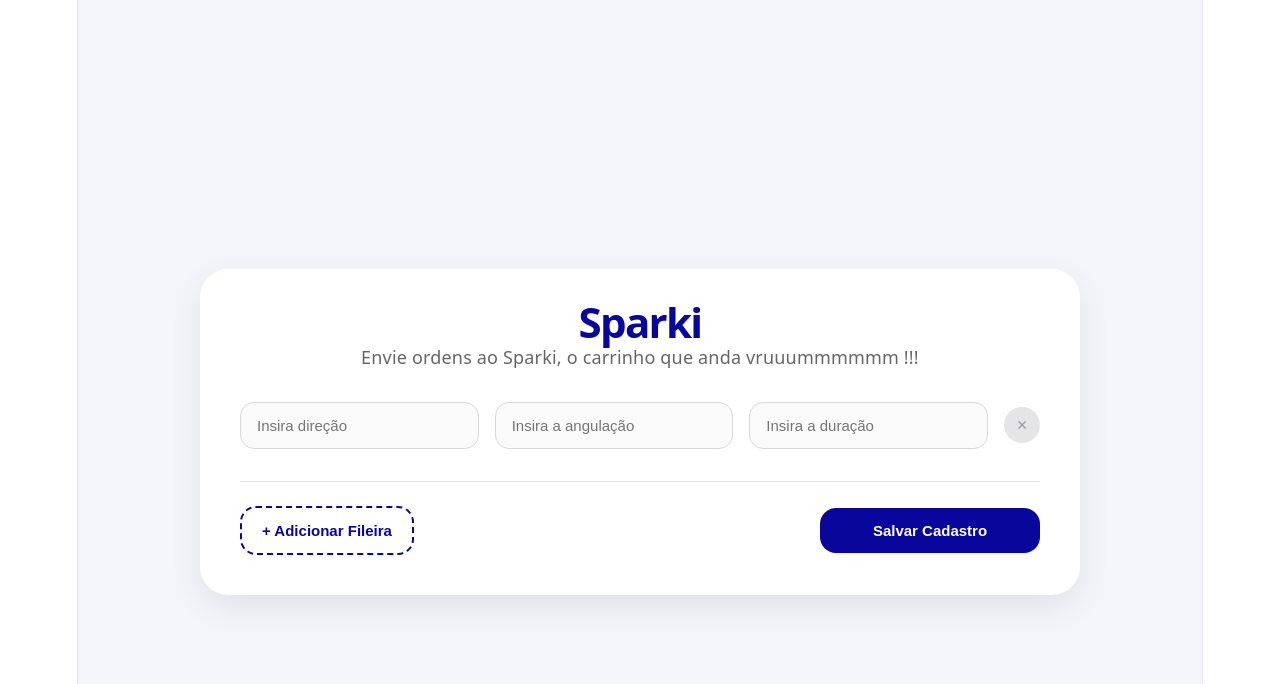
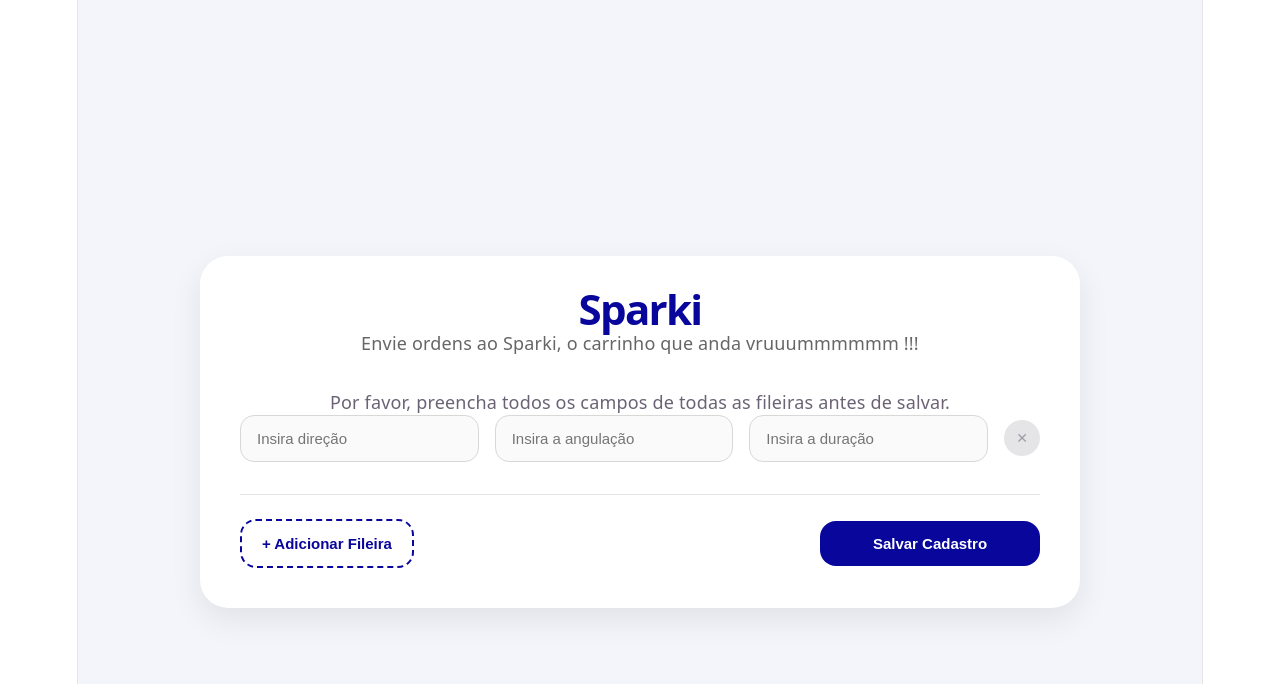
Before and after one commit to GustavoBeckSilva/sparki-project, a React (Vite) app in the folder frontend/: page / in a window 1280 px wide. Both pictures are taken after a click on the button "Salvar Cadastro". Shown: the top 684 px of the page. Built offline with nearby package versions, Linux system fonts and the light colour scheme.

Commit message:
feat: finalizado front-end

```diff
--- a/frontend/src/components/TextInput/TextInput.module.css
+++ b/frontend/src/components/TextInput/TextInput.module.css
@@ -12,6 +12,7 @@
   outline: none;
 
   background: #fafafa;
+  color: black;
 
   transition:
     border-color 0.2s ease,
--- a/frontend/src/views/FormScreen/FormScreen.tsx
+++ b/frontend/src/views/FormScreen/FormScreen.tsx
@@ -9,33 +9,49 @@ interface OrderRow {
 }
 
 export default function FormScreen() {
-  // Iniciamos com uma fileira vazia
+  const [isFormSent, setIsFormSent] = useState(false);
   const [rows, setRows] = useState<OrderRow[]>([
     { direction: "", angulation: "", duration: "" },
   ]);
 
-  // Função para atualizar um campo específico de uma fileira específica
+  // Estado para guardar mensagem de erro de validação (opcional, mas melhora a UX)
+  const [errorMessage, setErrorMessage] = useState<string | null>(null);
+
   const handleInputChange = (index: number, field: keyof OrderRow, value: string) => {
+    // Limpa o erro assim que o usuário voltar a digitar
+    if (errorMessage) setErrorMessage(null);
+
     const updatedRows = [...rows];
     updatedRows[index][field] = value;
     setRows(updatedRows);
   };
 
-  // Adiciona uma nova fileira de campos
   const addRow = () => {
     setRows([...rows, { direction: "", angulation: "", duration: "" }]);
   };
 
-  // Remove uma fileira específica pelo index
   const removeRow = (index: number) => {
-    // Evita remover se só houver uma fileira (opcional, remova a validação se quiser permitir 0 fileiras)
     if (rows.length > 1) {
       setRows(rows.filter((_, i) => i !== index));
     }
   };
 
   function salvar() {
-    console.log("Ordens enviadas:", rows);
+    // --- VALIDAÇÃO DOS CAMPOS ---
+    // .some() verifica se pelo menos um campo de alguma fileira está vazio
+    const hasEmptyFields = rows.some(
+      (row) => !row.direction.trim() || !row.angulation.trim() || !row.duration.trim()
+    );
+
+    if (hasEmptyFields) {
+      setErrorMessage("Por favor, preencha todos os campos de todas as fileiras antes de salvar.");
+      return; // Bloqueia a execução do envio/salvamento aqui
+    }
+
+    // Se passar na validação:
+    setErrorMessage(null);
+    console.log("Ordens enviadas com sucesso:", rows);
+    setIsFormSent(true);
   }
 
   return (
@@ -46,6 +62,13 @@ export default function FormScreen() {
         <p className={styles.subtitle}>
           Envie ordens ao Sparki, o carrinho que anda vruuummmmmm !!!
         </p>
+
+        {/* Exibe o texto de erro na tela se houver algum campo vazio */}
+        {errorMessage && (
+          <div className={styles.errorAlert}>
+            {errorMessage}
+          </div>
+        )}
 
         <div className={styles.formContainer}>
           {rows.map((row, index) => (
@@ -72,7 +95,7 @@ export default function FormScreen() {
                 type="button"
                 className={styles.removeButton}
                 onClick={() => removeRow(index)}
-                disabled={rows.length === 1} // Desabilita se for a única fileira restante
+                disabled={rows.length === 1}
                 title="Remover fileira"
               >
                 ✕
```
